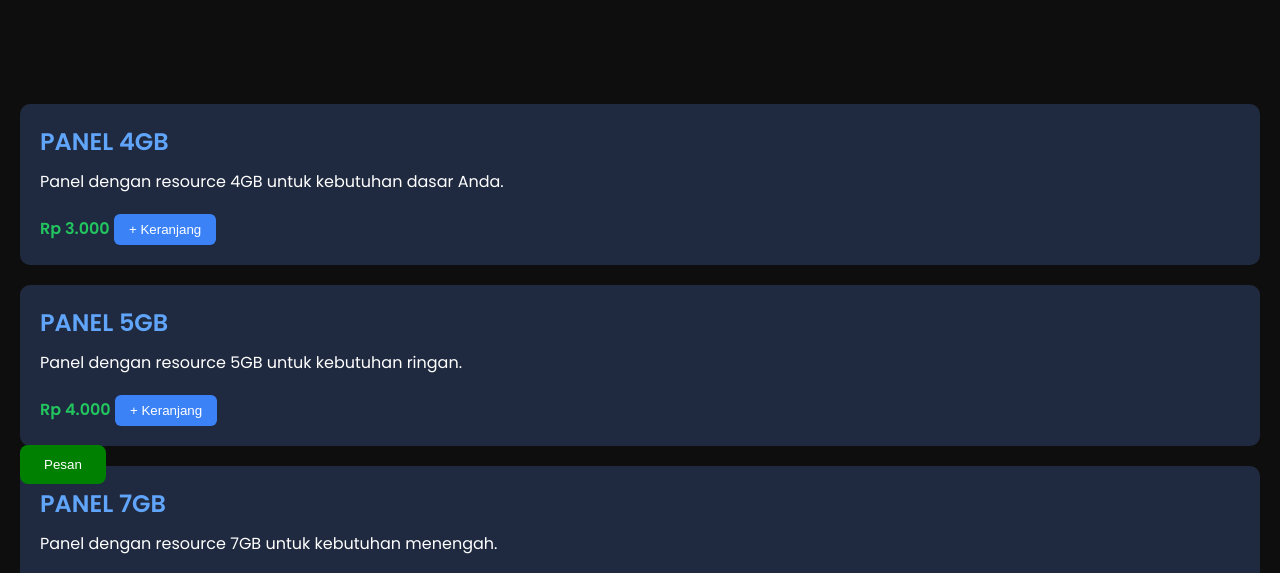
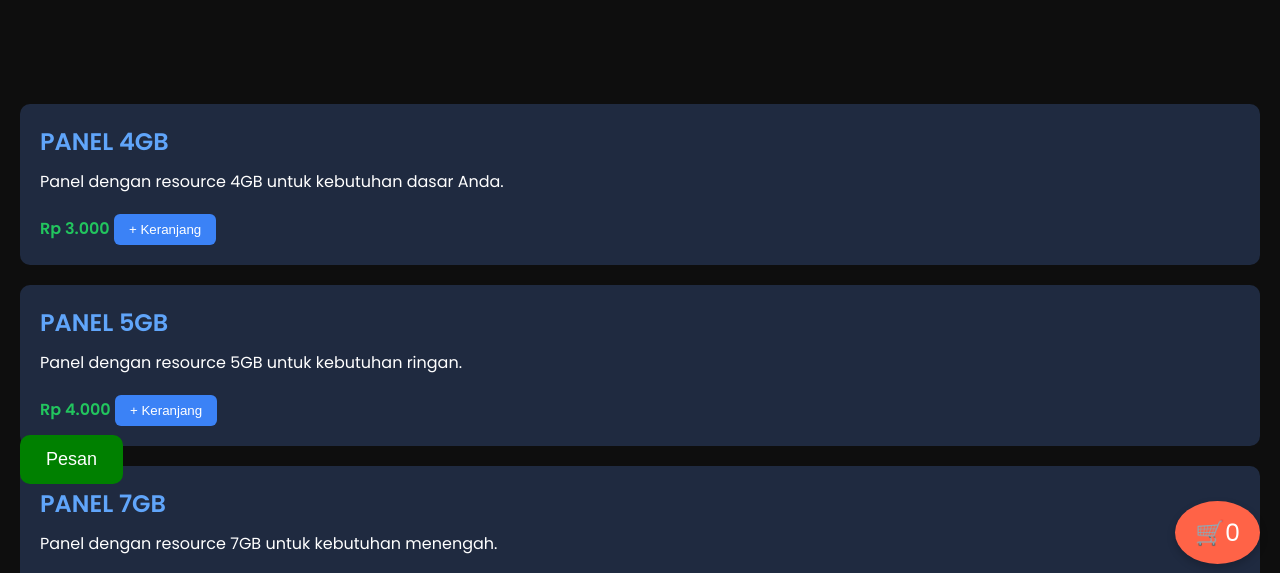
Before and after one commit to demonz95/demonz-hostingweb, a plain HTML site: page index.html in a window 1280 px wide. Shown: the part 216-789 px from the top of the page. Drawn offline with Linux system fonts and the light colour scheme.

Commit message:
index.html

```diff
--- a/index.html
+++ b/index.html
@@ -1,20 +1,20 @@
 <!DOCTYPE html>
-
 <html lang="id">
 <head>
   <meta charset="utf-8"/>
   <meta content="width=device-width, initial-scale=1.0" name="viewport"/>
   <title>Panel Demonz</title>
   <link href="style.css" rel="stylesheet"/>
-<link href="https://fonts.googleapis.com/css2?family=Poppins:wght@400;600&amp;display=swap" rel="stylesheet"/>
+  <link href="https://fonts.googleapis.com/css2?family=Poppins:wght@400;600&display=swap" rel="stylesheet"/>
 </head>
 <body>
   <header class="hero-custom">
     <div class="overlay">
       <h1>DEMONZ STORE</h1>
-<p>Panel murah, stabil &amp; terpercaya</p>
+      <p>Panel murah, stabil & terpercaya</p>
     </div>
   </header>
+
   <main>
     <section class="product-list">
       <div class="product-card">
@@ -48,6 +48,7 @@
         <button data-name="Panel Unlimited" data-price="10">+ Keranjang</button>
       </div>
     </section>
+
     <section class="contact">
       <h2>Hubungi Kami</h2>
       <p>📞 WhatsApp: <a href="https://wa.me/628892119837">08892119837</a></p>
@@ -55,22 +56,46 @@
       <p>📸 Instagram: <a href="https://instagram.com/demonz_lonely">@demonz_lonely</a></p>
     </section>
   </main>
-<div class="cart-fab" id="cart-btn" onclick="generateWhatsAppMessage()">
+
+  <!-- Tombol Pesan -->
+  <button id="checkout-btn" style="
+    position: fixed;
+    bottom: 100px;
+    left: 20px;
+    padding: 14px 26px;
+    background-color: green;
+    color: white;
+    border: none;
+    border-radius: 10px;
+    font-size: 18px;
+    cursor: pointer;
+    z-index: 999;
+  ">
+    Pesan
+  </button>
+
+  <!-- Logo Troli -->
+  <div class="cart-fab" id="cart-btn" onclick="generateWhatsAppMessage()" style="
+    position: fixed;
+    bottom: 20px;
+    right: 20px;
+    background-color: #ff6347;
+    color: white;
+    padding: 14px 20px;
+    border-radius: 50%;
+    font-size: 24px;
+    box-shadow: 0 4px 8px rgba(0,0,0,0.2);
+    cursor: pointer;
+    z-index: 999;
+  ">
     🛒<span id="cart-count">0</span>
   </div>
+
   <footer>
     © 2025 Panel Demonz. All rights reserved.
   </footer>
+
   <script src="script.js"></script>
-
-<script>
-  document.getElementById("checkout-btn").addEventListener("click", generateWhatsAppMessage);
-</script>
-
-<button id="checkout-btn" style="position: fixed; bottom: 100px; left: 20px; padding: 12px 24px; background-color: green; color: white; border: none; border-radius: 8px; cursor: pointer; z-index: 999;">
-  Pesan
-</button>
-
   <script>
     document.getElementById("checkout-btn").addEventListener("click", generateWhatsAppMessage);
   </script>
```
Lines whose indentation alone changed are shown as unchanged.
